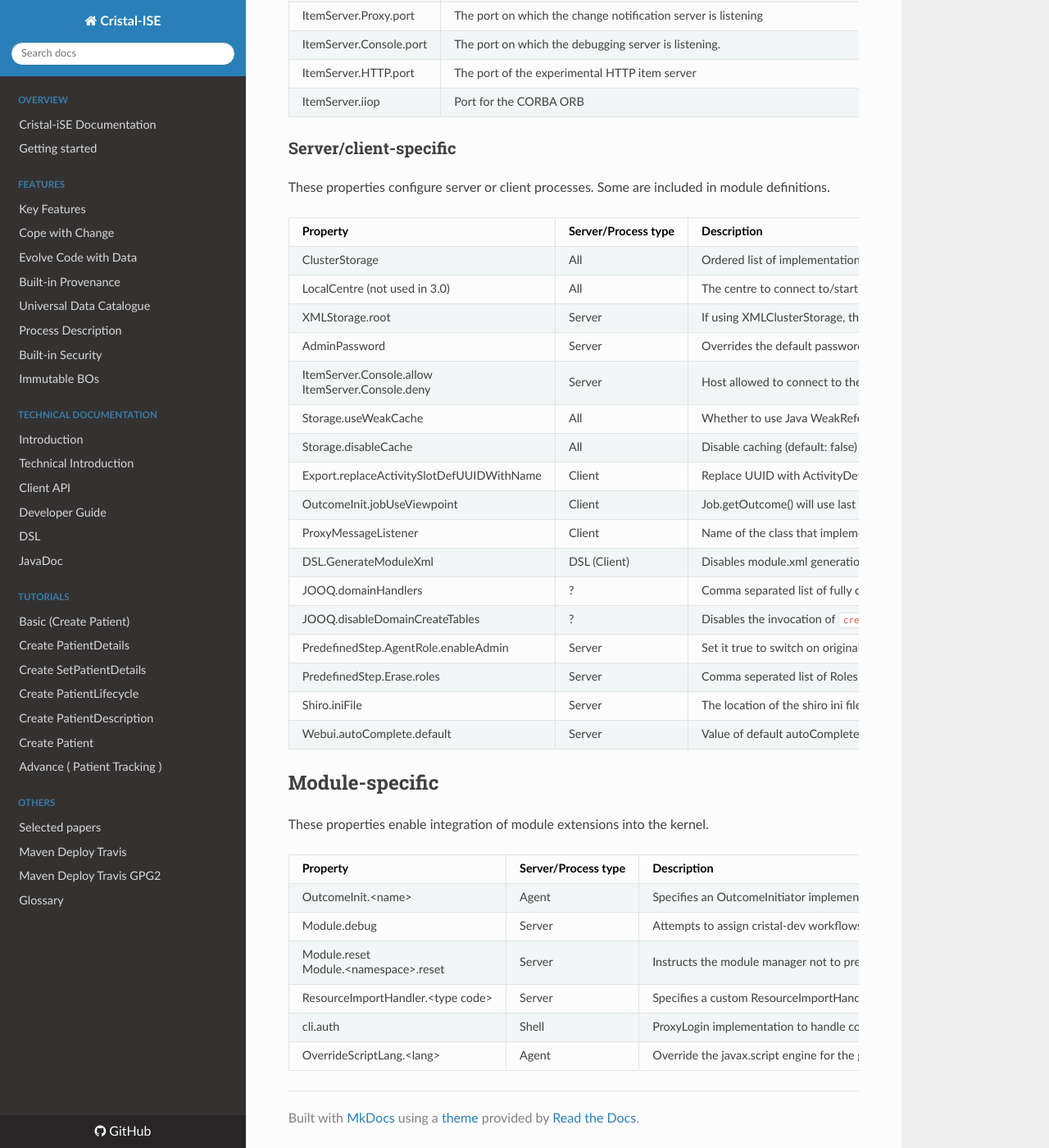
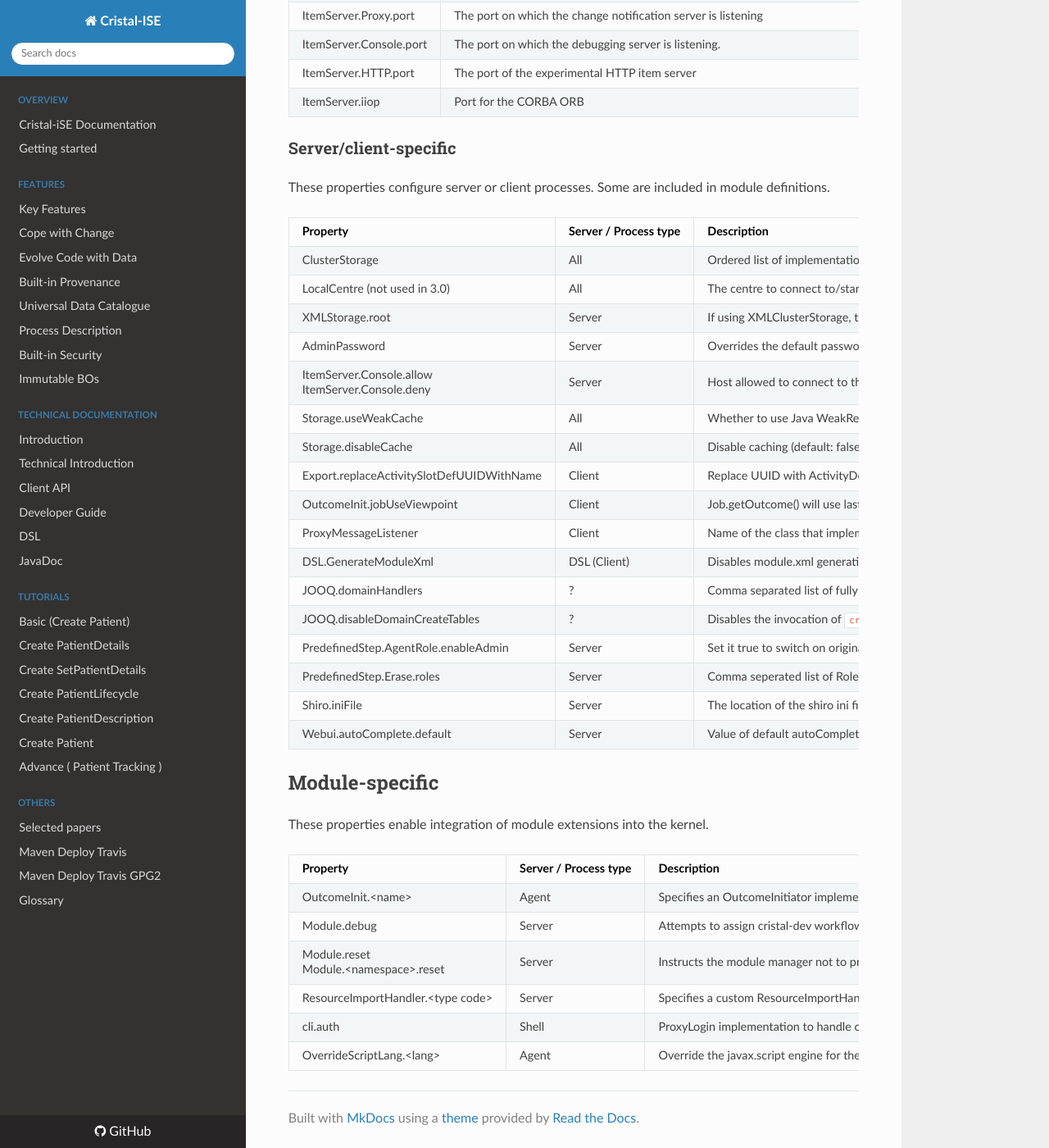
Before and after one commit to cristal-ise/cristal-ise, an MkDocs documentation site: the page built from docs/CRISTAL-System-Properties.md, in a window 1280 px wide and 1400 px high, scrolled down 737 px. Shown: the whole window at 82% size. Built offline with MkDocs 1.6.1, drawn with Linux system fonts in a browser that asks for light colours; nearby versions of some CDN libraries.

```diff
--- a/docs/CRISTAL-System-Properties.md
+++ b/docs/CRISTAL-System-Properties.md
@@ -28,8 +28,8 @@ These properties configure a server or client with particular parameters for a c
 
 These properties configure server or client processes. Some are included in module definitions.
 
-| Property | Server/Process type | Description | Example value |
-|----------|---------------------|-------------|---------------|
+| Property | Server / Process type | Description | Example value |
+|----------|-----------------------|-------------|---------------|
 | ClusterStorage | All | Ordered list of implementation of the ClusterStorage interface that Cristal will use for storage of item local objects. Precedence is left to right. If package name is not supplied, org.cristalise.storage is implied | LDAPClusterStorage, XMLClusterStorage |
 | LocalCentre (not used in 3.0) | All | The centre to connect to/start as. Avoids having to specify the clc file in the arguments. | MyCentre |
 | XMLStorage.root | Server | If using XMLClusterStorage, this defined the root directory of XML file storage | /var/lib/cristal/db |
@@ -52,8 +52,8 @@ These properties configure server or client processes. Some are included in modu
 
 These properties enable integration of module extensions into the kernel.
 
-| Property | Server/Process type | Description | Example value |
-|----------|---------------------|-------------|---------------|
+| Property | Server / Process type | Description | Example value |
+|----------|-----------------------|-------------|---------------|
 | OutcomeInit.&lt;name&gt; | Agent | Specifies an OutcomeInitiator implementation to use to create new empty outcomes. Will be invoked from Job.getOutcome() for Activities with an 'OutcomeInit' property set to the given name | Class name |
 | Module.debug | Server | Attempts to assign cristal-dev workflows to module resources as they are imported, so they can be edited. | Boolean |
 | Module.reset<br>Module.&lt;namespace&gt;.reset | Server | Instructs the module manager not to preserve any modified module resources for either this module or all modules. If false, then resources will not be updated if the current version was modified by someone other than the bootstrapper | Boolean |
```
